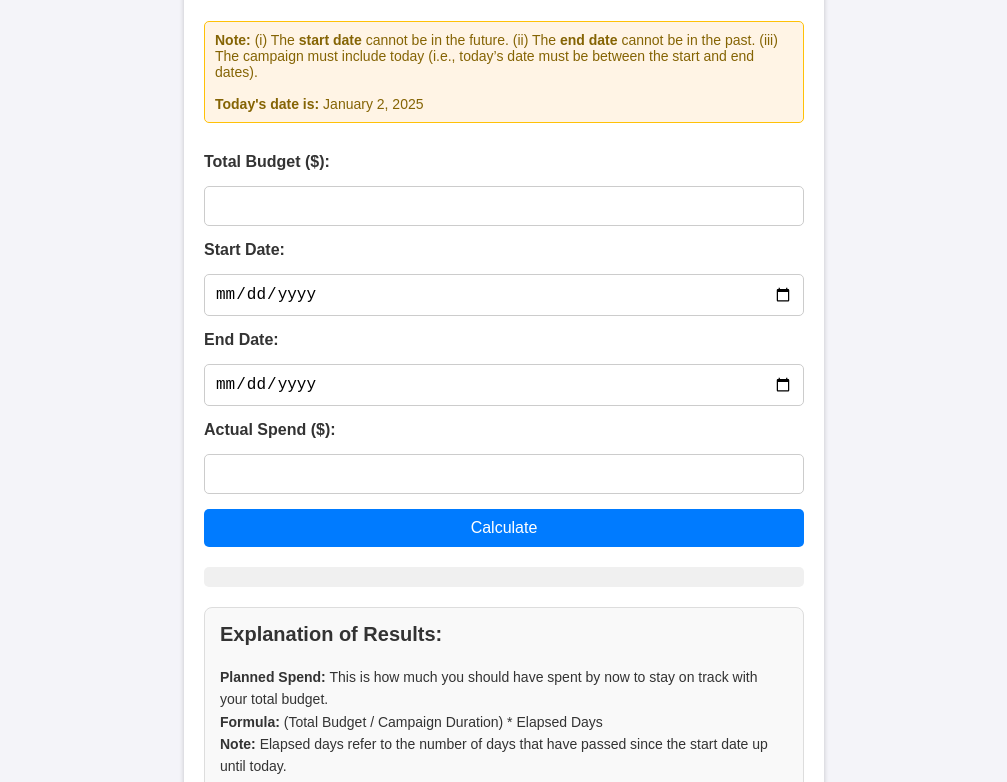
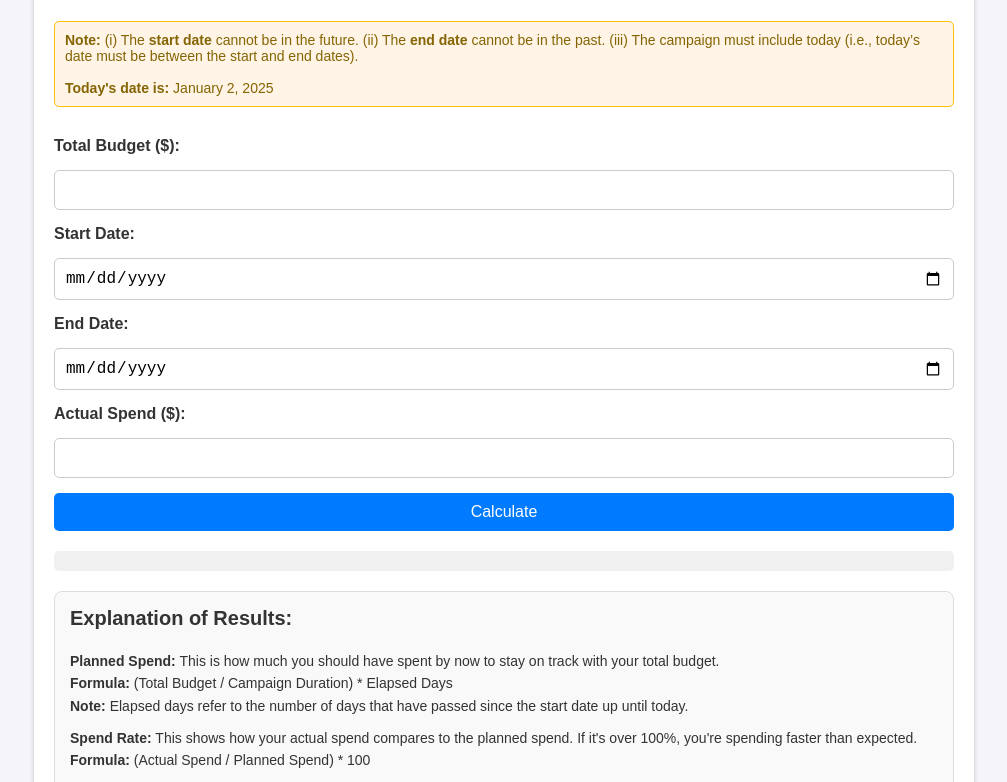
Before and after one commit to chaupham1092/mdiapacingchck, a plain HTML site: page index.html in a window 1280 px wide. Shown: the part 143-925 px from the top of the page, without its empty margins (136-1143 px from the left). Drawn offline with Linux system fonts and the light colour scheme.

Commit message:
Update style.css

```diff
--- a/style.css
+++ b/style.css
@@ -7,7 +7,8 @@ body {
 }
 
 .container {
-    max-width: 600px;
+  width: 90%; /* Use percentage to make the width responsive */
+  max-width: 900px; /* Keeps it from being too wide on large screens */
   margin: 50px auto;
   padding: 20px;
   background: #fff;
```
Lines whose indentation alone changed are shown as unchanged.
